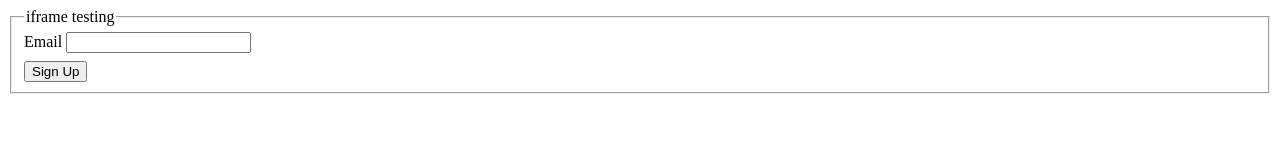
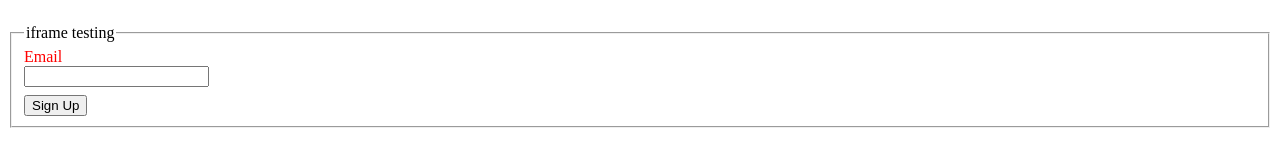
Before and after one commit to philosophy-flow/iframe-form, a plain HTML site: page index.html in a window 1280 px wide. Drawn offline with Linux system fonts and the light colour scheme.

Commit message:
syle test

```diff
--- a/index.html
+++ b/index.html
@@ -6,8 +6,15 @@
     <meta name="viewport" content="width=device-width, initial-scale=1.0" />
     <title>Revinate Form</title>
     <style>
+      .form {
+        margin-top: 1.5rem;
+      }
       .sign-up-btn {
         margin-top: 0.5rem;
+      }
+      label {
+        display: block;
+        color: red;
       }
     </style>
     <script
@@ -20,6 +27,7 @@
       id="revinate_contact_api_form"
       token="123456"
       onsubmit="revFormOnSubmit(); event.preventDefault();"
+      class="form"
     >
       <fieldset>
         <legend>iframe testing</legend>
```
Also changed, not shown: 1 other file.
